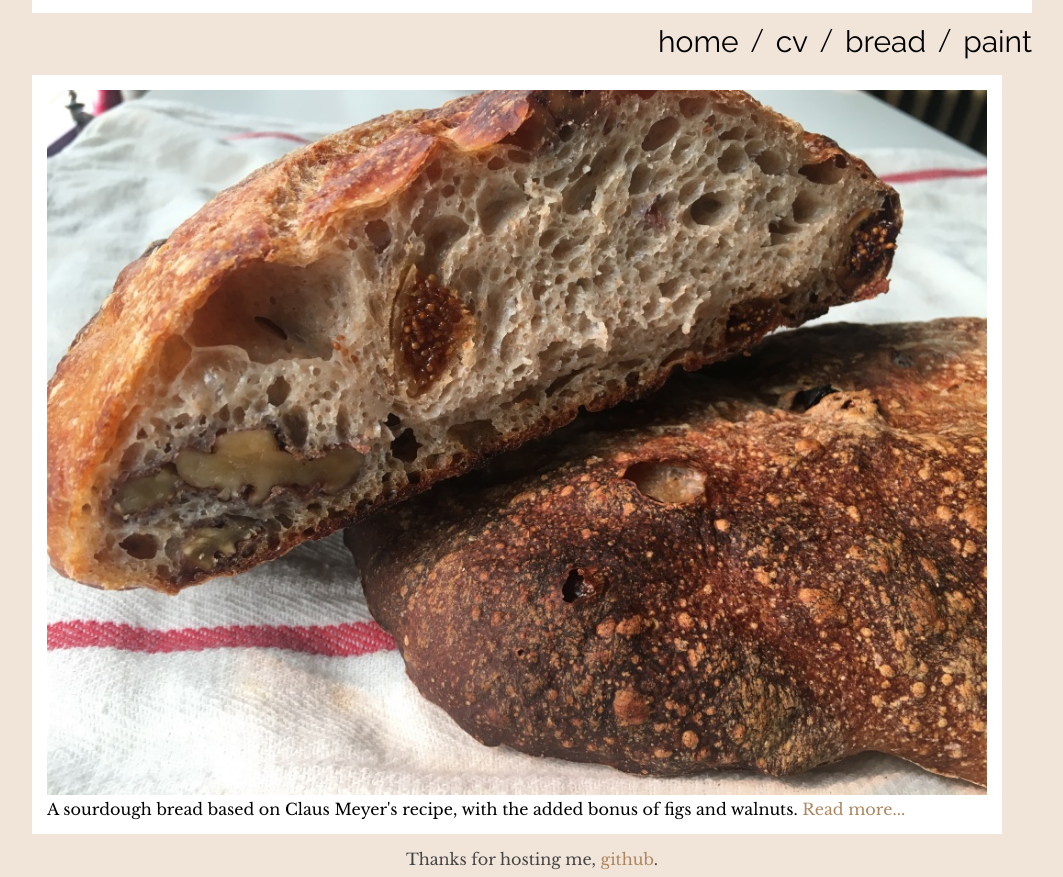
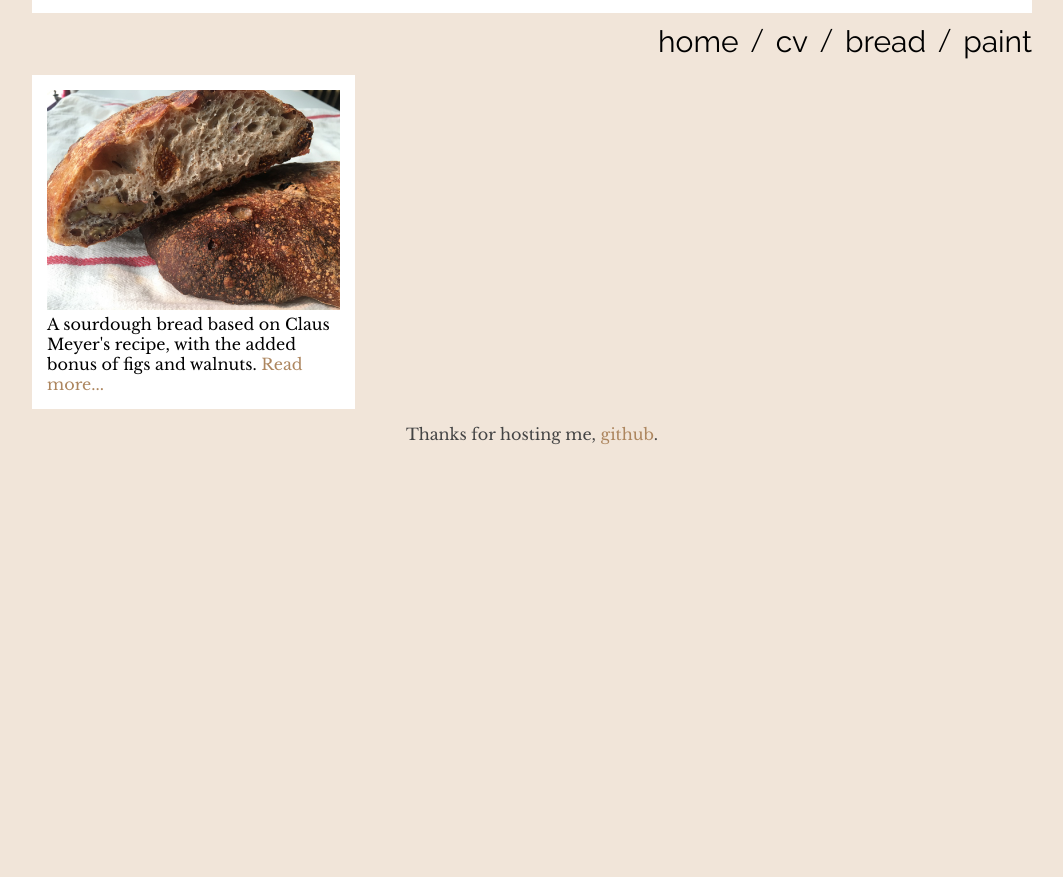
Before and after one commit to juliusrain/juliusrain.github.io, a Jekyll site: the page built from bread.html, in a window 1280 px wide. Shown: the part 417-1294 px from the top of the page, without its empty margins (108-1171 px from the left). Built offline with Jekyll 4.4.1, drawn with Linux system fonts in a browser that asks for light colours; after the commit the page ends 900 px from its top, so only the background shows below that.

Commit message:
Fix css for even grid columns

```diff
--- a/assets/css/style.scss
+++ b/assets/css/style.scss
@@ -81,7 +81,7 @@ a {
 
 .grid-container {
     display: grid;
-    grid-template-columns: auto auto auto;
+    grid-template-columns: repeat(3, 1fr);
     grid-column-gap: 15px;
     grid-row-gap: 15px;
 }
@@ -110,13 +110,13 @@ a {
     }
 
     .grid-container {
-        grid-template-columns: auto auto;
+        grid-template-columns: repeat(2, 1fr);
     }
 }
 
 @media (max-width: 350px) {
 
     .grid-container {
-        grid-template-columns: auto;
+        grid-template-columns: 1fr;
     }
 }
```
